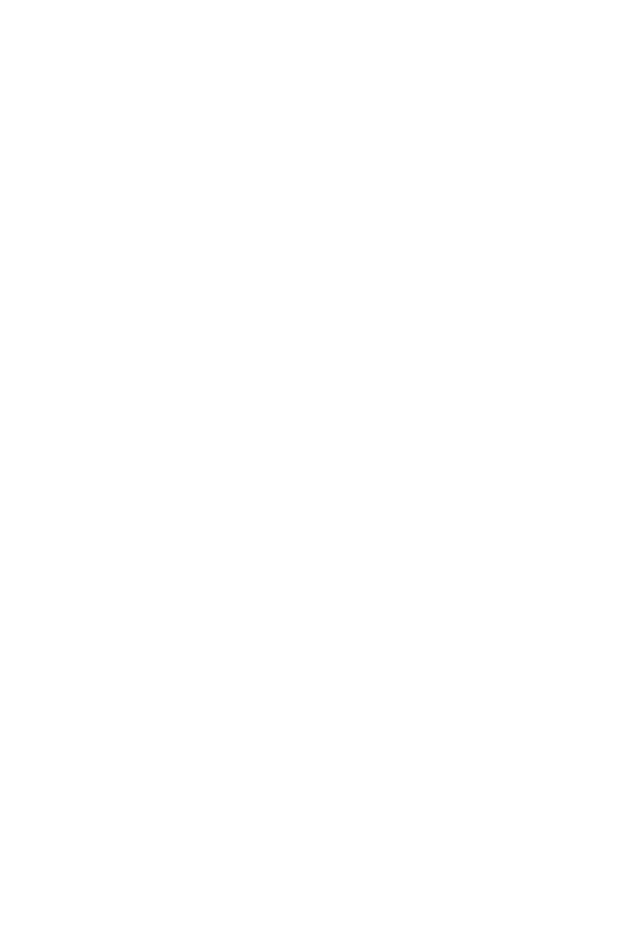
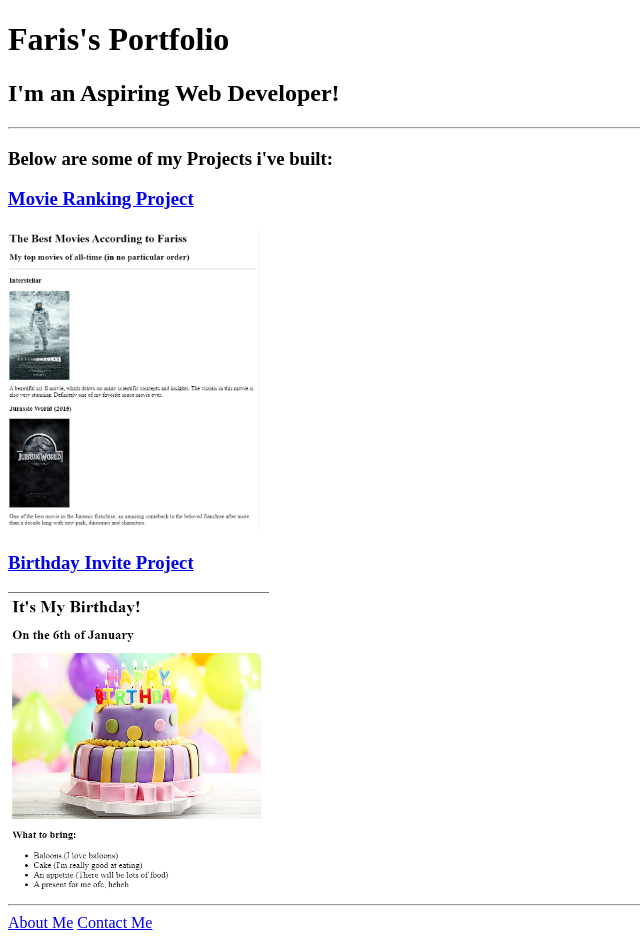
Before and after one commit to FarisFathaF/html-portfolio, a plain HTML site: page index.html in a window 1280 px wide. Shown: the whole page, without its empty margins (0-640 px from the left). Before the commit the page ends 800 px from the top, so only its background shows below. Drawn offline with Linux system fonts and the light colour scheme.

Commit message:
Add files via upload

```diff
--- a/index.html
+++ b/index.html
@@ -1,15 +1,44 @@
 <!-- TODO 1: Create the HTML Boilerplate -->
+<!DOCTYPE html>
+<html lang="en">
+<head>
+    <meta charset="UTF-8">
+    <meta name="viewport" content="width=device-width, initial-scale=1.0">
+    <title>Faris's Portfolio!</title>
+</head>
+<body>
+    <h1>Faris's Portfolio</h1>
+    <h2>I'm an Aspiring Web Developer!</h2>
+    <hr/>
+
+    <h3>Below are some of my Projects i've built:</h3>
+    <h3><a href="./public/movie-ranking.html">Movie Ranking Project</a></h3>
+    <img src="./assets/images/Movie Ranking Project SS.png" height="300" alt="movie ranking project preview"/>
+
+    <h3><a href="./public/birthday-invite.html">Birthday Invite Project</a></h3>
+    <img src="./assets/images/Birthday Project SS.png" height="300" alt="birthday invite project preview"/>
+    <hr/>
+
+    <a href="./public/about.html">About Me</a> <a href="./public/contact.html">Contact Me</a>
+</body>
+</html>
 
 <!-- TODO 2: Add Your previous projects' HTML into the public folder -->
+<!-- Done!-->
 
 <!-- TODO 3: Take screenshots of your project previews and add the images to the images folder -->
+<!-- Done!-->
 
 <!-- TODO 4: Add titles/subtitles etc. -->
+<!-- Done!-->
 
 <!-- TODO 5: Add a link to the project pages -->
+<!-- Done!-->
 
 <!-- TODO 6: Add images to show the project previews
 HINT for TODO 6: You can use the height attribute set to 200 to make the image smaller:
 https://developer.mozilla.org/en-US/docs/Web/HTML/Element/img#attr-height -->
+<!-- Done!-->
 
 <!-- TODO 7: Add the Contact Me and About Me page links -->
+ <!-- Done!-->
```
